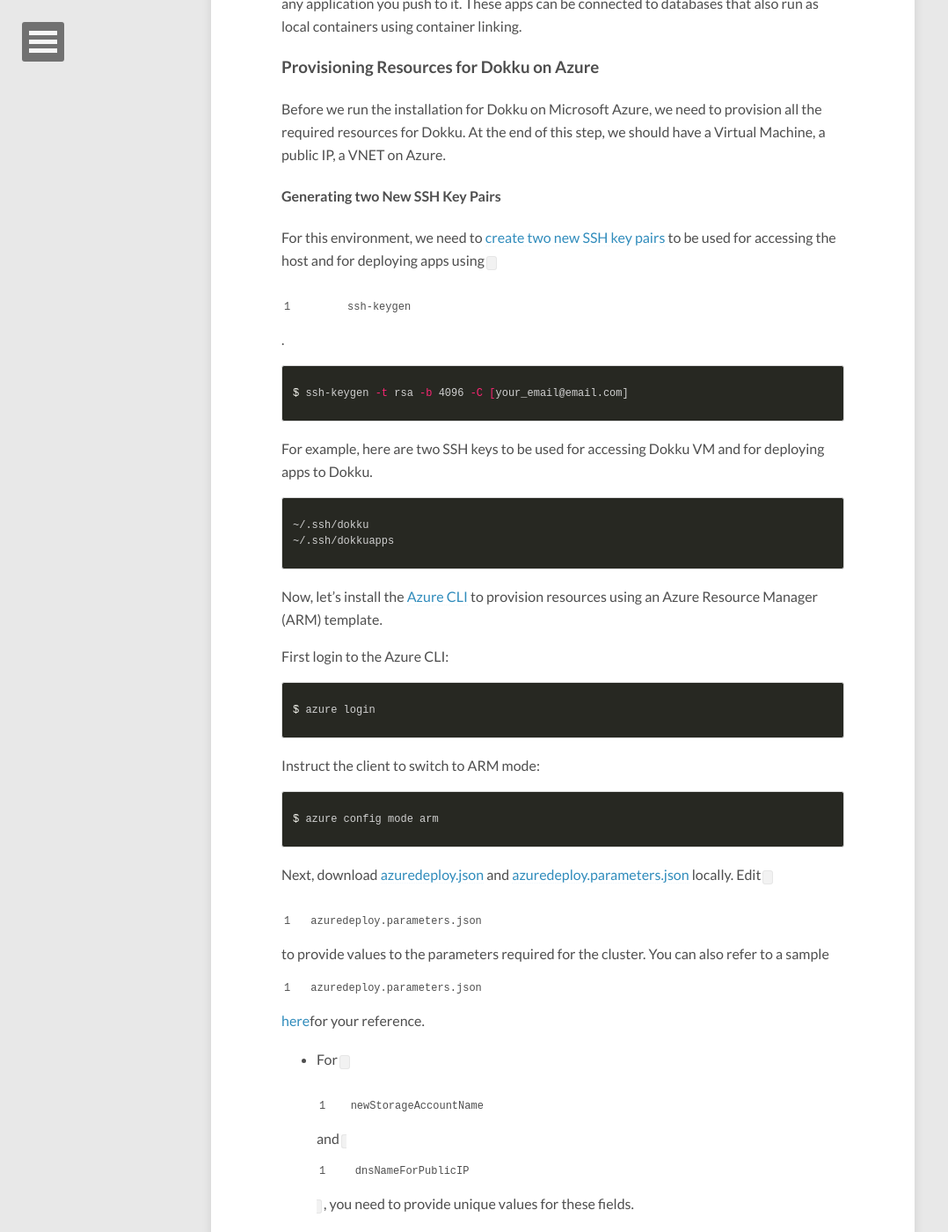
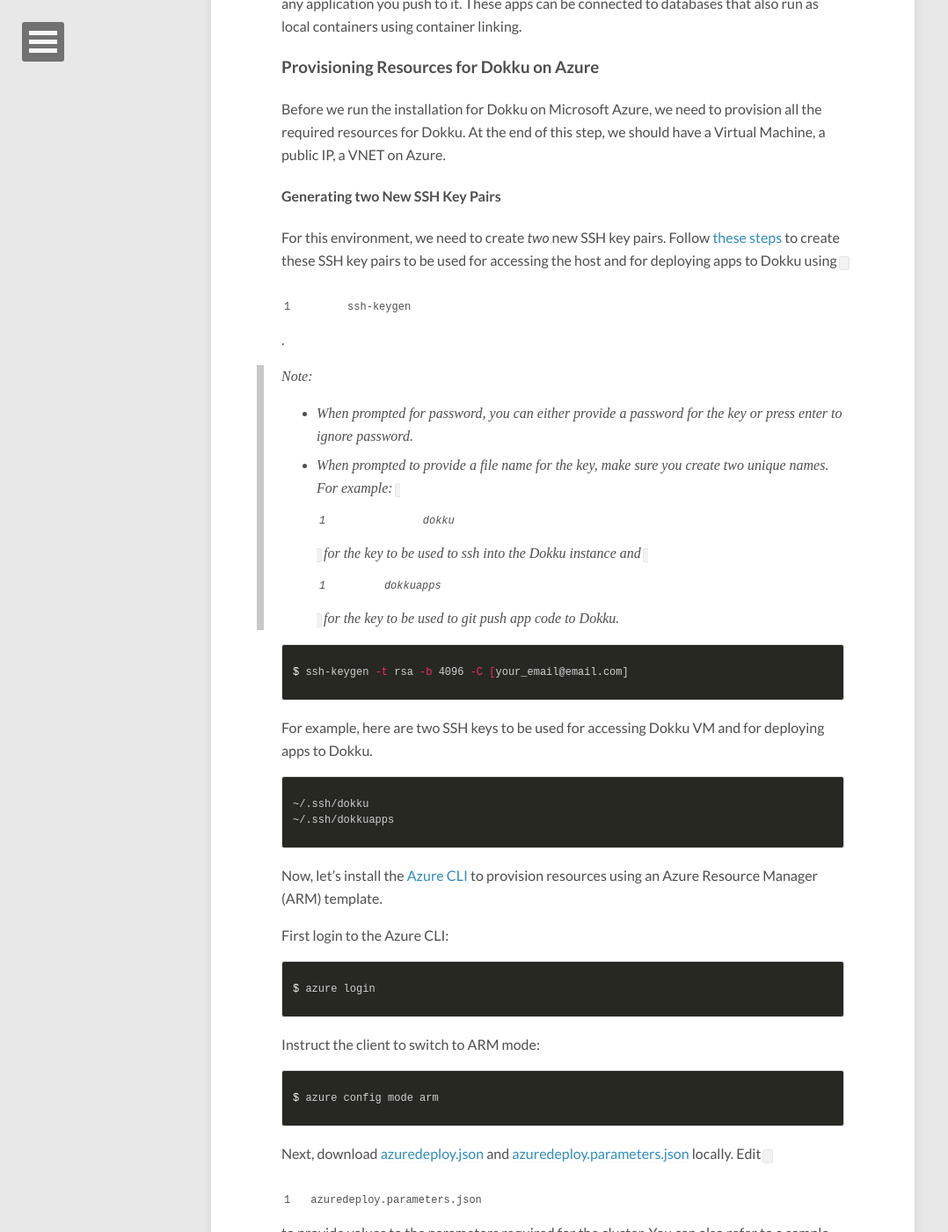
Before and after one commit to ritazh/devopsfun, a Jekyll site: the page built from _posts/2015-12-22-provisioning-platform.md, in a window 1280 px wide and 1400 px high, scrolled down 896 px. Shown: the whole window at 88% size, without its empty margins (0-1078 px from the left). Built offline with Jekyll 4.4.1, drawn with Linux system fonts in a browser that asks for light colours; nearby versions of some CDN libraries; some of the changed text lies outside the part shown.

Commit message:
Update use of each ssh key pair

```diff
--- a/_posts/2015-12-22-provisioning-platform.md
+++ b/_posts/2015-12-22-provisioning-platform.md
@@ -27,7 +27,12 @@
 Before we run the installation for Dokku on Microsoft Azure, we need to provision all the required resources for Dokku. At the end of this step, we should have a Virtual Machine, a public IP, a VNET on Azure.
 
 #### Generating two New SSH Key Pairs
-For this environment, we need to [create two new SSH key pairs](https://help.github.com/articles/generating-ssh-keys/) to be used for accessing the host and for deploying apps using `ssh-keygen`.
+For this environment, we need to create *two* new SSH key pairs. Follow [these steps](https://help.github.com/articles/generating-ssh-keys/) to create these SSH key pairs to be used for accessing the host and for deploying apps to Dokku using `ssh-keygen`.
+
+> Note:
+> * When prompted for password, you can either provide a password for the key or press enter to ignore password.
+> * When prompted to provide a file name for the key, make sure you create two unique names. For example: `dokku` for the key to be used to ssh into the Dokku instance and `dokkuapps` for the key to be used to git push app code to Dokku.
+
 {% highlight bash %}
 $ ssh-keygen -t rsa -b 4096 -C [your_email@email.com]
 {% endhighlight %}
@@ -54,7 +59,8 @@
 
 - For `newStorageAccountName` and `dnsNameForPublicIP`, you need to provide unique values for these fields.
 
-- For `SSHKEYDATA`, copy the public key of the SSH key you generated in [Generating two New SSH Key Pairs](#generating-two-new-ssh-key-pairs), then Paste the result into `parameters.json`. This key will be used to log into the host.
+- For `SSHKEYDATA`, copy the public key of the SSH key you generated in the previous step [Generating two New SSH Key Pairs](#generating-two-new-ssh-key-pairs), then Paste the result into `parameters.json`. Make sure to copy the entire output of the public key, starting with `ssh-rsa ...`, and ends with your email. This value should be the public key of the key pair you created in the previous step for the purpose of ssh into the Dokku host. For example, ~/.ssh/dokku.pub, not the key to be used for deploying apps.
+
 {% highlight bash %}
 # For example, to get the public key of the dokku key:
 $ cat ~/.ssh/dokku.pub
@@ -97,10 +103,12 @@
 
 From your browser, provide the following values to setup Dokku.
 
-- For `Public Key`, copy and paste the public key of the SSH key pair you created for deploying apps to Dokku.
+- For `Public Key`, copy and paste the entire output of the public key of the key pair you created in the previous step for the purpose of deploying apps to Dokku. For example, ~/.ssh/dokkuapps.pub, not the key pair used for SSH into the Dokku instance.
+
 {% highlight bash %}
 $ cat ~/.ssh/dokkuapps.pub
 {% endhighlight %}
+
 - For 'Hostname', concatenate the public IP of your Dokku host with `xip.io` as its own domain name. To get the public IP of your Dokku host, you can navigate to [Microsoft Azure Portal](https://portal.azure.com/) to view the Dokku VM's public IP address.
 - Select the "Use virtualhost naming for apps" checkbox.
 
```
Also changed, not shown: _posts/2015-12-21-deploying-app.md (+6 -3 lines).
